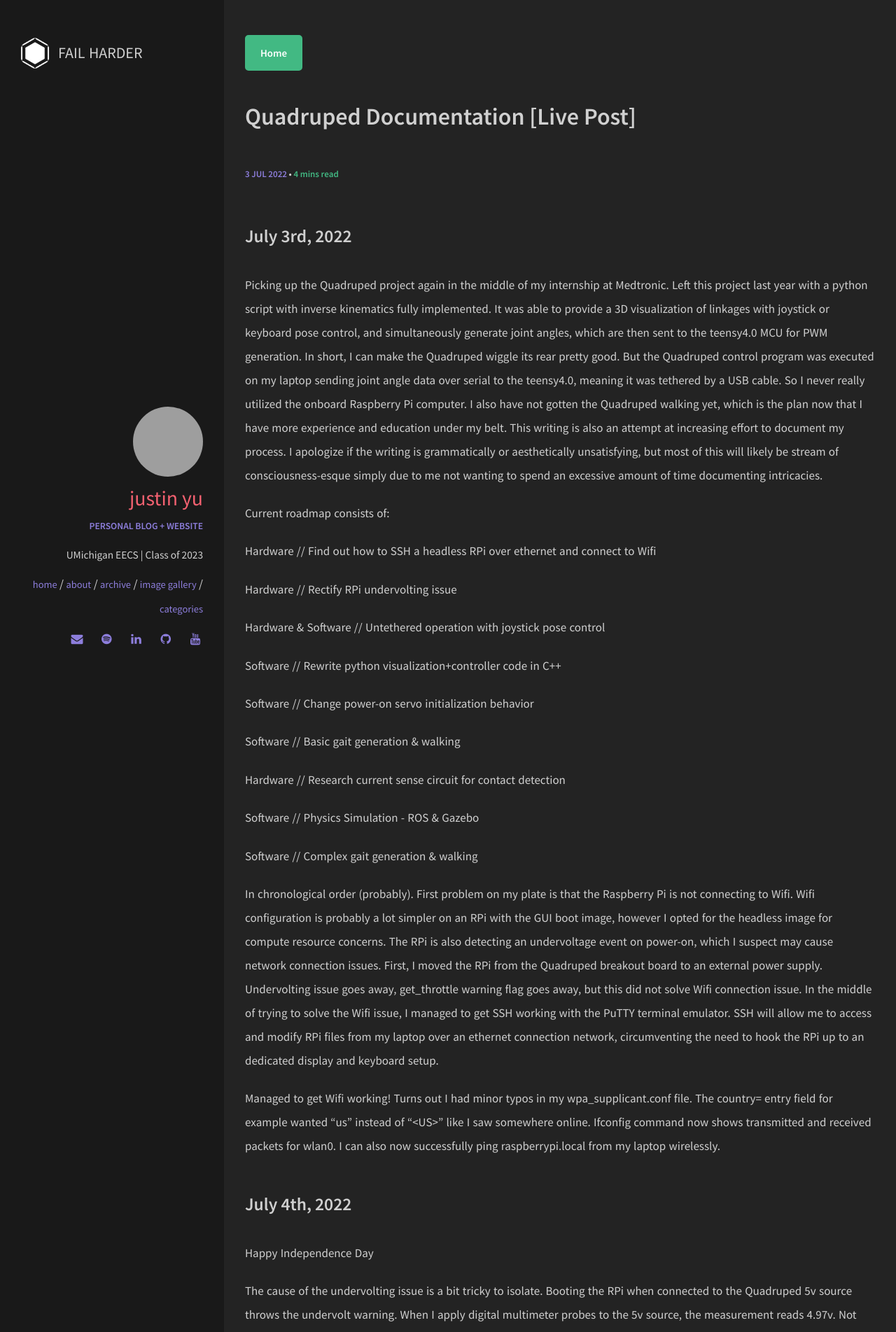
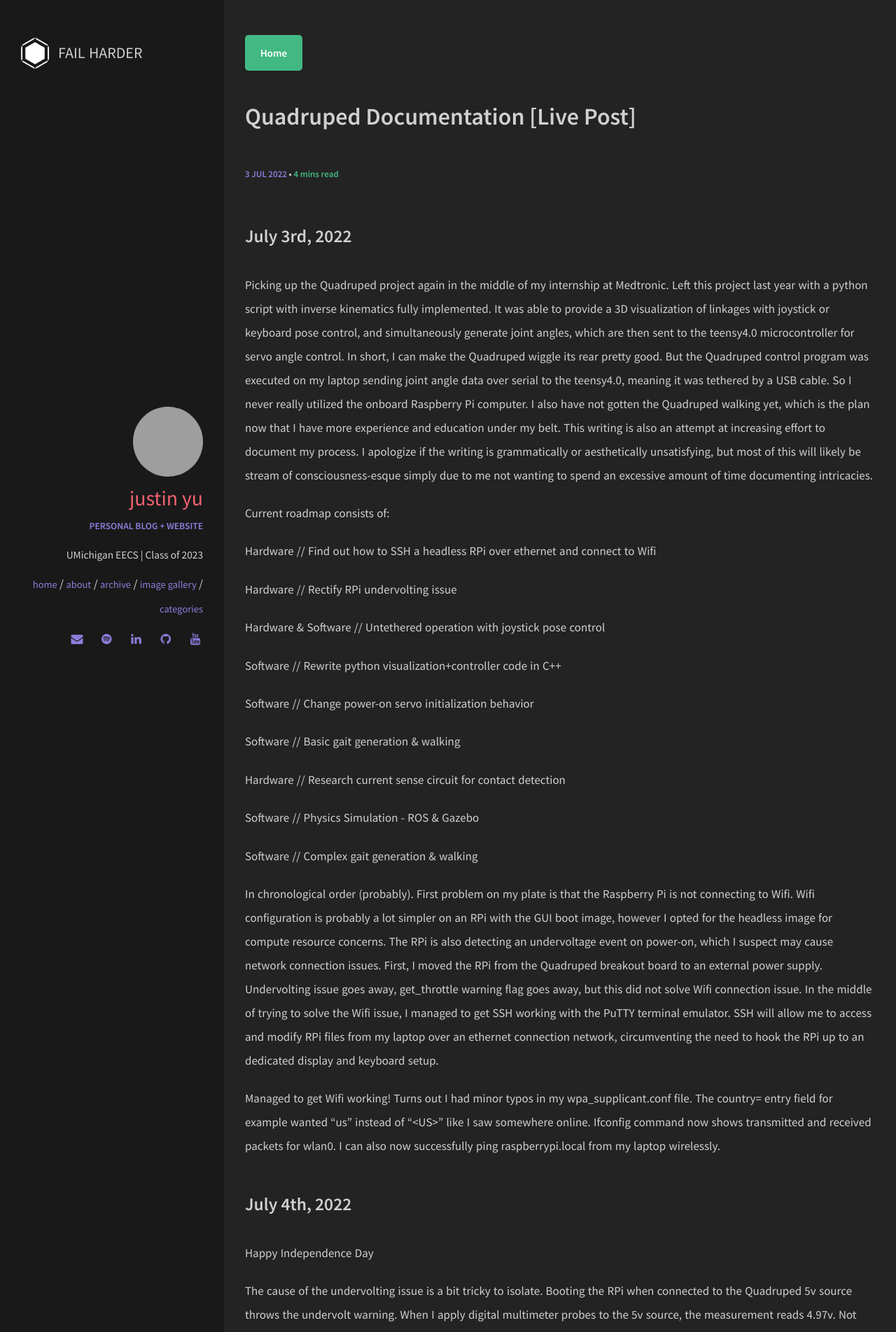
Before and after one commit to uynitsuj/uynitsuj.github.io, a Jekyll site: the page built from _posts/2022-07-03-quadruped-documentation.md, in a window 1280 px wide. Shown: the top 1903 px of the page at 70% size. Built offline with Jekyll 4.4.1, drawn with Linux system fonts in a browser that asks for light colours.

Commit message:
Update 2022-07-03-quadruped-documentation.md

```diff
--- a/_posts/2022-07-03-quadruped-documentation.md
+++ b/_posts/2022-07-03-quadruped-documentation.md
@@ -6,7 +6,7 @@
 image: IMG_5705.jpg
 ---
 ### July 3rd, 2022
-Picking up the Quadruped project again in the middle of my internship at Medtronic. Left this project last year with a python script with inverse kinematics fully implemented. It was able to provide a 3D visualization of linkages with joystick or keyboard pose control, and simultaneously generate joint angles, which are then sent to the teensy4.0 MCU for PWM generation. In short, I can make the Quadruped wiggle its rear pretty good. But the Quadruped control program was executed on my laptop sending joint angle data over serial to the teensy4.0, meaning it was tethered by a USB cable. So I never really utilized the onboard Raspberry Pi computer. I also have not gotten the Quadruped walking yet, which is the plan now that I have more experience and education under my belt. This writing is also an attempt at increasing effort to document my process. I apologize if the writing is grammatically or aesthetically unsatisfying, but most of this will likely be stream of consciousness-esque simply due to me not wanting to spend an excessive amount of time documenting intricacies.
+Picking up the Quadruped project again in the middle of my internship at Medtronic. Left this project last year with a python script with inverse kinematics fully implemented. It was able to provide a 3D visualization of linkages with joystick or keyboard pose control, and simultaneously generate joint angles, which are then sent to the teensy4.0 microcontroller for servo angle control. In short, I can make the Quadruped wiggle its rear pretty good. But the Quadruped control program was executed on my laptop sending joint angle data over serial to the teensy4.0, meaning it was tethered by a USB cable. So I never really utilized the onboard Raspberry Pi computer. I also have not gotten the Quadruped walking yet, which is the plan now that I have more experience and education under my belt. This writing is also an attempt at increasing effort to document my process. I apologize if the writing is grammatically or aesthetically unsatisfying, but most of this will likely be stream of consciousness-esque simply due to me not wanting to spend an excessive amount of time documenting intricacies.
 
 Current roadmap consists of:
 
```
